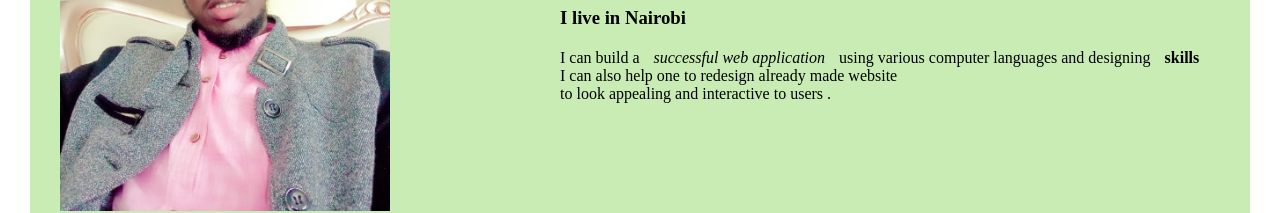
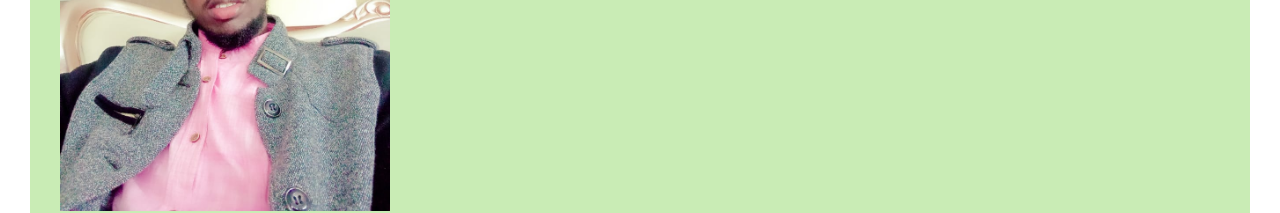
Before and after one commit to mohamedissack/Portfolio-Landing-Page, a plain HTML site: page index.html in a window 1280 px wide. Shown: the part 442-655 px from the top of the page. Drawn offline with Linux system fonts and the light colour scheme.

Commit message:
created html file

```diff
--- a/index.html
+++ b/index.html
@@ -34,14 +34,14 @@
             <div>
                 <div style="padding-top: 100px;padding-left: 500px;">
                     <h1>HI WELCOME TO MY PORTFOLIO WEBSITE</h1>
-
+<!--
                     <h1 style="color: #6CB840;">I am Mohamed Issack Abdi</h1>
                     <h3><strong> software developer</strong></h3>
                     <h3>I live in Nairobi</h3>
                     <p>I can build a <em> successful web application </em>
                         using various computer languages and designing <strong>skills</strong><br>
                         I can also help one to redesign already made website<br> to look appealing and interactive to
-                        users .
+                        users . -->
                     </p>
                 </div>
             </div>
```
